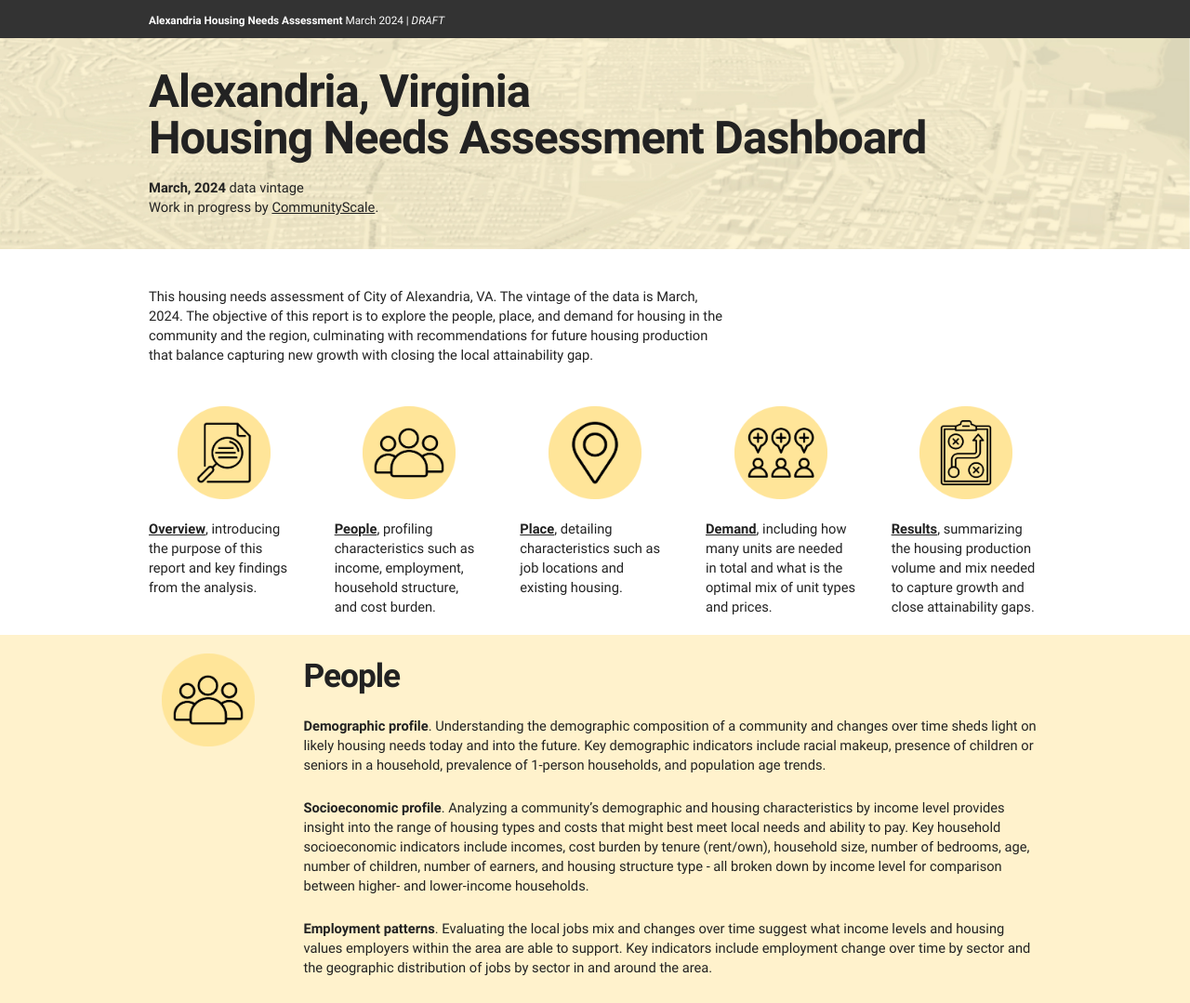
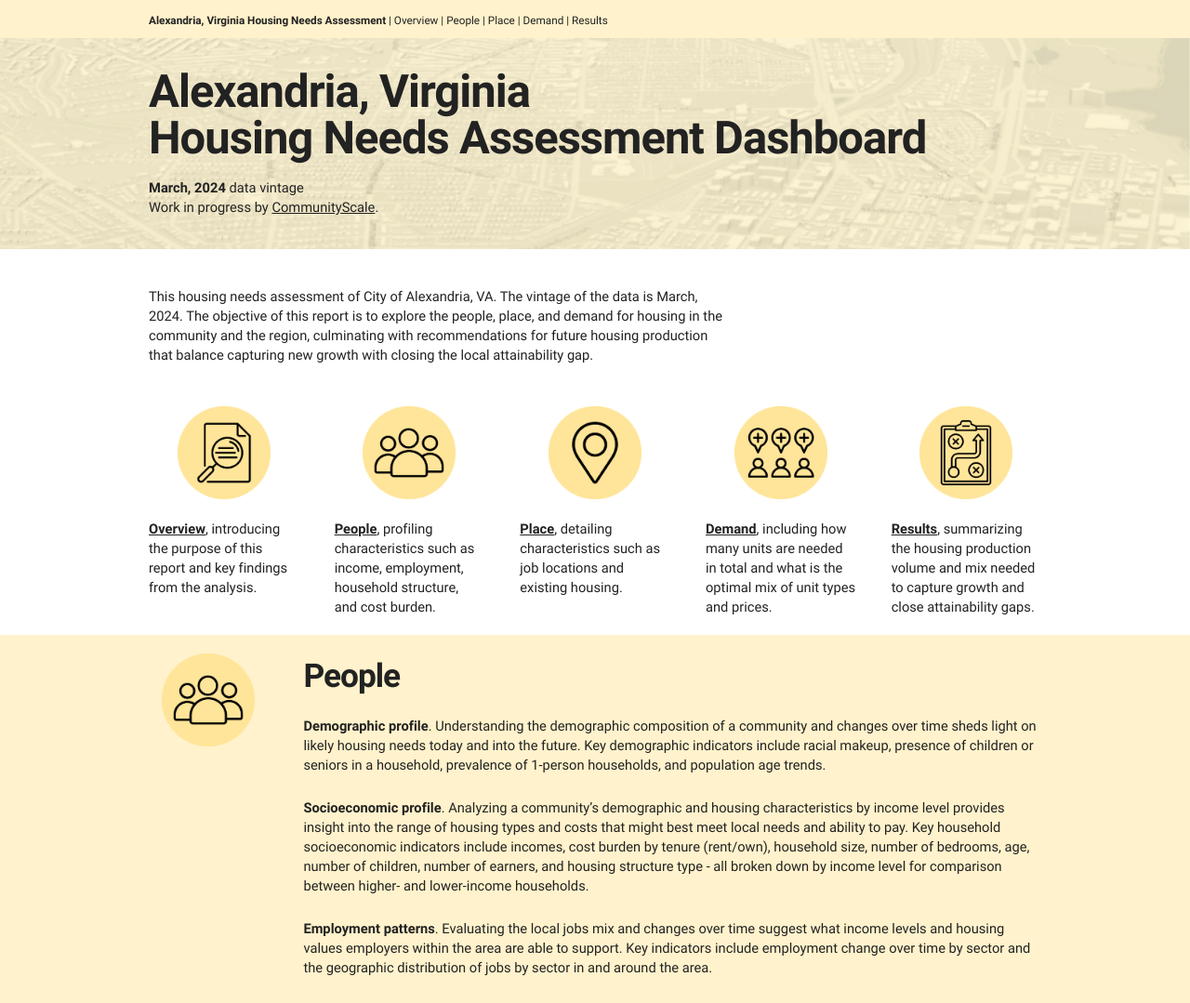
Before and after one commit to CommunityScale/Alexandria, a plain HTML site: page index.html in a window 1280 px wide. Shown: the top 1079 px of the page at 93% size. Drawn offline with Linux system fonts and the light colour scheme.

Commit message:
add formatting for header

```diff
--- a/css/cs.css
+++ b/css/cs.css
@@ -27,13 +27,12 @@ Table of contents
   position: -webkit-sticky; /* For Safari */
   position: sticky;
   top: 0;
-  background-color: #333; /* Dark background for visibility */
+  background-color: #fff2cc; /* Dark background for visibility */
   padding-top: 10px;
   padding-bottom: 10px;
   margin: 0;
   z-index: 1000; /* Ensure it stays on top of other content */
   width: 100%; /* Full width */
-  color: white; /* Text color */
 }
 
 .divider {
@@ -53,6 +52,9 @@ Table of contents
   margin-bottom: 20px;
 }
 
+.title {
+    display: inline-block; /* Display as inline-block by default */
+}
 
 .container {
   position: relative;
@@ -226,6 +228,19 @@ a {
   color: #222; }
 a:hover {
   color: #000000; }
+
+/* Links in sticky header */
+
+.sticky a {
+  text-decoration: none;
+}
+
+.sticky a:hover {
+  text-decoration: underline;
+}
+
+
+
 
 /* Images
 –––––––––––––––––––––––––––––––––––––––––––––––––– */
@@ -483,6 +498,7 @@ there.
 /* Larger than phablet (also point when grid becomes active) */
 @media (min-width: 750px) {}
 @media (max-width: 750px) {.icon {display: none;}}
+@media (max-width: 750px) {.title {display: none;}}
 
 /* Larger than desktop */
 @media (min-width: 1000px) {}
--- a/index.html
+++ b/index.html
@@ -51,7 +51,7 @@
 <!-- Sticky header -->
 <div class="sticky">
 	<div class="container">
-			<small><b>Alexandria Housing Needs Assessment</b> March 2024 | <i>DRAFT</i> </small>
+			<small><div class="title"><b>Alexandria, Virginia Housing Needs Assessment</b> |</div> <a href="#Overview">Overview</a> | <a href="#People">People</a> | <a href="#Place">Place</a> | <a href="#Demand">Demand</a> | <a href="#Results">Results</a></small>
 	</div>
 </div>
 
```
